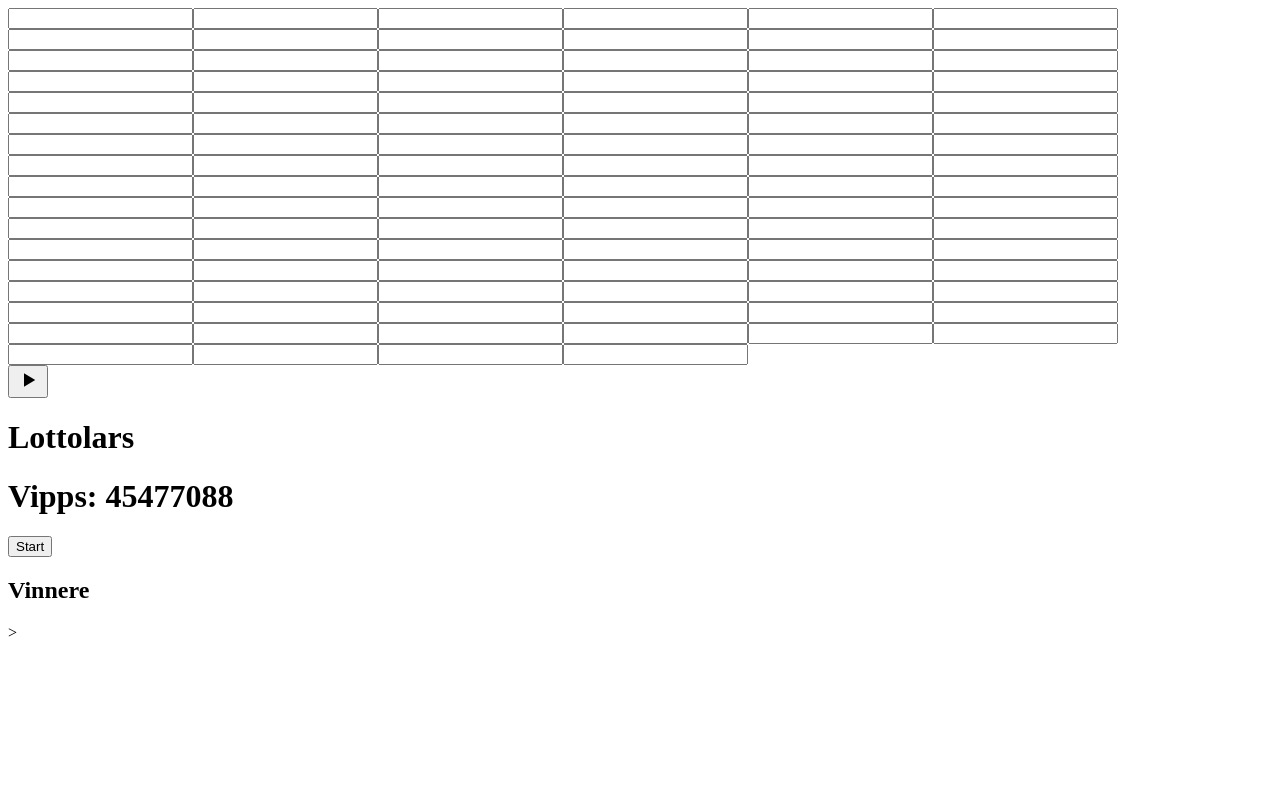
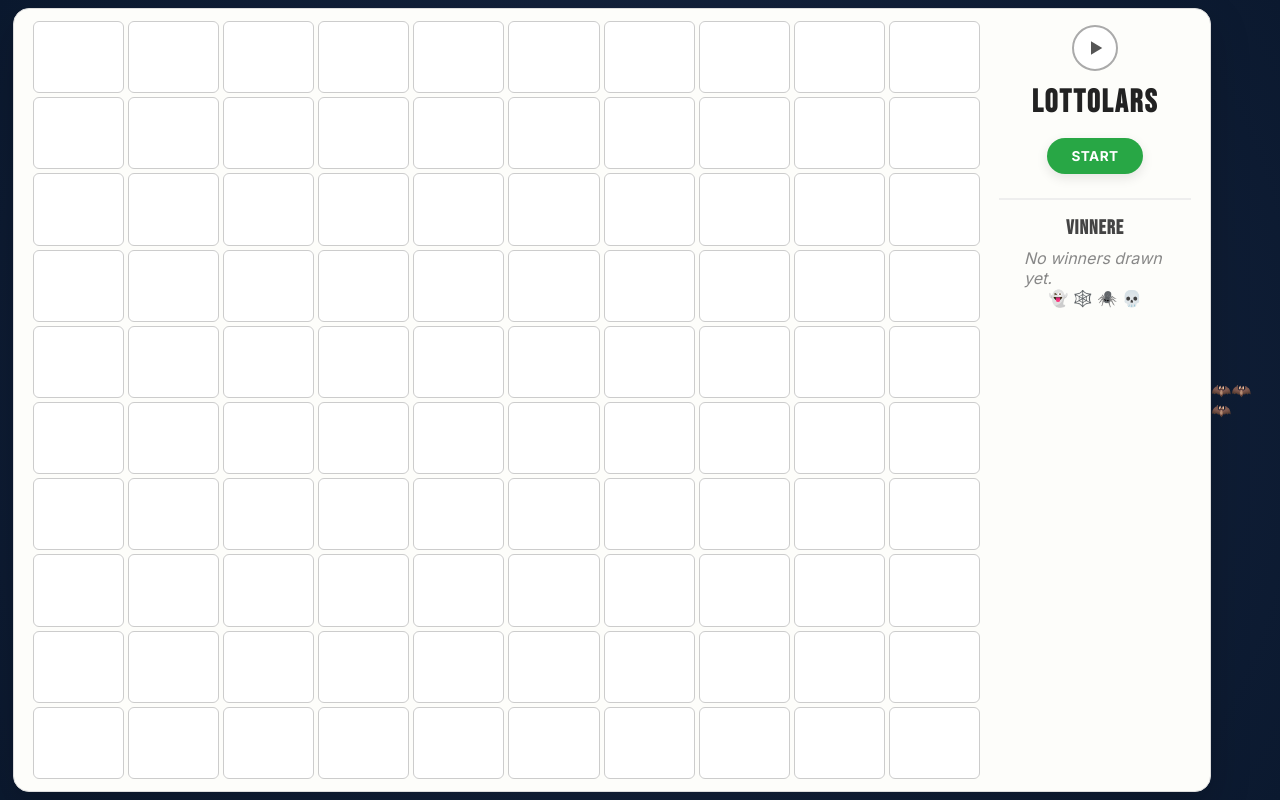
Before and after one commit to xtralars/bingolotto, a plain HTML site: page index.html in a window 1280 px wide. Drawn offline with nearby package versions, Linux system fonts and the light colour scheme.

Commit message:
halloween theme

```diff
--- a/index.html
+++ b/index.html
@@ -2,15 +2,16 @@
 <html lang="en">
 <head>
   <meta charset="UTF-8"> <meta name="viewport" content="width=device-width, initial-scale=1.0">
-  <title id="lottotitle">Lotto</title>
+  <meta name="theme-color" content="#120a1c">
+  <title id="lottotitle">🎃 Lotto</title>
 
   <link rel="preconnect" href="https://fonts.googleapis.com">
   <link rel="preconnect" href="https://fonts.gstatic.com" crossorigin>
-  <link href="https://fonts.googleapis.com/css2?family=Bebas+Neue&family=Inter:wght@400;600;700&display=swap" rel="stylesheet">
+  <link href="https://fonts.googleapis.com/css2?family=Creepster&family=Bebas+Neue&family=Inter:wght@400;600;700&display=swap" rel="stylesheet">
 
   <script src="https://cdn.jsdelivr.net/npm/canvas-confetti@1.9.3/dist/confetti.browser.min.js"></script>
 
-  <link rel="stylesheet" href="style-halloween.css">
+  <link rel="stylesheet" href="styles.css">
 </head>
 <body>
 
@@ -38,7 +39,6 @@
     </div>
 
     <h1>Lottolars</h1>
-    <h1>Vipps: 45477088</h1>
     <div id="button-container">
       <button id="start-button">Start</button>
       <button id="reset-button" hidden >Reset</button>
@@ -47,9 +47,12 @@
       <h2>Vinnere</h2>
       <ol id="winner-list"></ol>
     </div>
+    <div id="sidebar-deco" aria-hidden="true">👻 🕸️ 🕷️ 💀</div>
   </div>
 
 </div>
+
+<div id="bats" aria-hidden="true"><span>🦇</span><span>🦇</span><span>🦇</span></div>
 
 <audio id="background-music" loop></audio>
 
@@ -58,5 +61,3 @@
 </body>
 
 </html>
-
->
--- /dev/null
+++ b/style-halloween.css
@@ -0,0 +1,406 @@
+/* --- Halloween palette ---
+   night:   #120a1c   deep purple-black
+   plum:    #2a1640   panels
+   pumpkin: #ff7a1a   main accent
+   slime:   #8be02f   highlight accent
+   bone:    #f3ead7   text / boxes
+   blood:   #b3122b   reset / danger
+*/
+
+/* --- Preloader Styles --- */
+#preloader {
+  position: fixed;
+  top: 0; left: 0; right: 0; bottom: 0;
+  background-color: #120a1c;
+  z-index: 9999;
+  display: grid;
+  place-items: center;
+  transition: opacity 0.5s ease-out;
+}
+
+.spinner {
+  width: 60px;
+  height: 60px;
+  border: 5px solid rgba(255, 122, 26, 0.2);
+  border-top-color: #ff7a1a;
+  border-radius: 50%;
+  animation: spin 1s linear infinite;
+  box-shadow: 0 0 20px rgba(255, 122, 26, 0.4);
+}
+
+@keyframes spin {
+  to { transform: rotate(360deg); }
+}
+
+#preloader.loaded {
+  opacity: 0;
+  pointer-events: none;
+}
+
+/* --- Global Styles --- */
+* {
+  box-sizing: border-box;
+  margin: 0;
+  padding: 0;
+}
+
+html, body {
+  height: 100%;
+  width: 100%;
+}
+
+body {
+  font-family: 'Inter', sans-serif;
+  background-color: #120a1c;
+  background-image:
+    radial-gradient(circle at 50% 110%, rgba(255, 122, 26, 0.28) 0%, transparent 55%),
+    radial-gradient(circle, #2a1640 0%, #120a1c 100%);
+  min-height: 100vh;
+  display: flex;
+  align-items: center;
+  justify-content: center;
+  padding: 1vh 1vw;
+  transition: background-color 0.8s ease-out;
+}
+
+/* --- Winner background flash --- */
+@keyframes bgFlash {
+  0%   { background-color: #120a1c; }
+  50%  { background-color: #4a1d00; }
+  100% { background-color: #120a1c; }
+}
+
+body.winner-flash {
+  animation: bgFlash 0.8s ease-out;
+}
+
+/* --- Main Container --- */
+#container {
+  display: flex;
+  flex-direction: row;
+  align-items: stretch;
+  gap: 1.5vw;
+  background: #1b0f2b;
+  padding: 1.5vh 1.5vw;
+  border-radius: 16px;
+  box-shadow: 0 0 40px rgba(255, 122, 26, 0.25), 0 15px 40px rgba(0, 0, 0, 0.5);
+  border: 2px solid #ff7a1a;
+  width: 100vw;
+  height: 98vh;
+  max-width: 100vw;
+  max-height: 98vh;
+  overflow: hidden;
+}
+
+/* --- Game Area --- */
+#game-area {
+  flex: 1;
+  min-width: 0;
+  height: 100%;
+  display: flex;
+  align-items: stretch;
+}
+
+/* --- The Lottery Grid --- */
+#grid-container {
+  display: grid;
+  grid-template-columns: repeat(10, 1fr);
+  grid-template-rows: repeat(10, 1fr);
+  gap: clamp(3px, 0.5vh, 7px);
+  width: 100%;
+  height: 100%;
+  container-type: size;
+}
+
+/* --- The Input Boxes --- */
+.box {
+  width: 100%;
+  height: 100%;
+  background: #f3ead7;
+  border: 1px solid #5a3a7a;
+  border-radius: 6px;
+  text-align: center;
+  font-size: 5cqb;
+  text-transform: uppercase;
+  font-family: 'Inter', sans-serif;
+  font-weight: 600;
+  color: #2a1640;
+  padding: 2px;
+  transition: all 0.2s cubic-bezier(0.22, 1, 0.36, 1);
+  position: relative;
+  z-index: 1;
+}
+
+.box:focus {
+  outline: 0;
+  border-color: #8be02f;
+  box-shadow: 0 0 12px rgba(139, 224, 47, 0.7);
+}
+
+/* --- Row Highlight (slime green) --- */
+.row-highlight {
+  background-color: rgba(139, 224, 47, 0.25);
+  outline: 3px solid #8be02f;
+  box-shadow: 0 0 14px rgba(139, 224, 47, 0.55);
+  z-index: 10;
+}
+
+/* --- Cell Highlight (pumpkin glow) --- */
+.highlighted {
+  background-color: #ffb066;
+  border: 2px solid #ff7a1a;
+  box-shadow: 0 0 20px rgba(255, 122, 26, 0.9);
+  transform: scale(1.08);
+  z-index: 10;
+}
+
+/* --- Selected Boxes (burnt out) --- */
+.box.selected {
+  background-color: #3b2a50;
+  border: 2px solid #5a3a7a;
+  color: #8a76a3;
+  cursor: not-allowed;
+  opacity: 0.6;
+  transition: background-color 0.5s ease, opacity 0.5s ease;
+}
+
+.selected {
+  background-color: #3b2a50;
+  border-color: #5a3a7a;
+  color: #8a76a3;
+  font-weight: 600;
+}
+
+/* --- Winner --- */
+.winner {
+  background-color: #ff7a1a;
+  color: #120a1c;
+  font-weight: 700;
+  transform: scale(1.25);
+  border-color: #ffd29a;
+  box-shadow: 0 0 25px #ff7a1a;
+  z-index: 20;
+  animation: pulse 1.5s infinite ease-in-out;
+}
+
+@keyframes pulse {
+  0%   { transform: scale(1.25); box-shadow: 0 0 25px #ff7a1a; }
+  50%  { transform: scale(1.3);  box-shadow: 0 0 40px #ff7a1a, 0 0 70px rgba(255, 122, 26, 0.5); }
+  100% { transform: scale(1.25); box-shadow: 0 0 25px #ff7a1a; }
+}
+
+/* --- Sidebar --- */
+#sidebar {
+  width: clamp(140px, 15vw, 220px);
+  flex-shrink: 0;
+  display: flex;
+  flex-direction: column;
+  align-items: center;
+  overflow-y: auto;
+  padding: 0.5vh 0;
+}
+
+/* --- Music Button --- */
+#music-control {
+  margin-bottom: 1.5vh;
+}
+
+#music-toggle-button {
+  width: 46px;
+  height: 46px;
+  padding: 0;
+  border: 2px solid #ff7a1a;
+  border-radius: 50%;
+  background-color: #2a1640;
+  color: #ff7a1a;
+  cursor: pointer;
+  transition: all 0.2s ease;
+  display: inline-flex;
+  align-items: center;
+  justify-content: center;
+}
+
+#music-toggle-button:hover {
+  background-color: #ff7a1a;
+  color: #120a1c;
+  border-color: #ffd29a;
+}
+
+/* --- Title --- */
+h1 {
+  font-family: 'Creepster', 'Bebas Neue', sans-serif;
+  font-size: clamp(2rem, 4vh, 4.5rem);
+  font-weight: 400;
+  color: #ff7a1a;
+  text-shadow: 0 0 14px rgba(255, 122, 26, 0.6), 2px 2px 0 #120a1c;
+  margin-bottom: 2vh;
+  letter-spacing: 2px;
+  text-align: center;
+}
+
+h1::before {
+  content: '🎃';
+  display: block;
+  font-size: 0.8em;
+  margin-bottom: 0.1em;
+}
+
+/* --- Button Container --- */
+#button-container {
+  display: flex;
+  flex-wrap: wrap;
+  justify-content: center;
+  gap: 10px;
+  margin-bottom: 1vh;
+}
+
+/* --- Buttons --- */
+#start-button,
+#reset-button {
+  padding: 10px 24px;
+  font-family: 'Inter', sans-serif;
+  font-size: clamp(0.85rem, 1.2vh, 1.1rem);
+  font-weight: 700;
+  text-transform: uppercase;
+  letter-spacing: 0.5px;
+  color: #fff;
+  border: none;
+  border-radius: 50px;
+  cursor: pointer;
+  transition: all 0.2s ease;
+  box-shadow: 0 4px 12px rgba(0, 0, 0, 0.35);
+}
+
+#start-button { background-color: #e8650a; color: #120a1c; }
+#start-button:hover { background-color: #ff7a1a; transform: translateY(-2px); box-shadow: 0 0 18px rgba(255, 122, 26, 0.7); }
+#start-button:disabled { background-color: #4a3a5c; color: #8a76a3; cursor: not-allowed; transform: none; box-shadow: none; }
+#reset-button { background-color: #b3122b; }
+#reset-button:hover { background-color: #d4172f; transform: translateY(-2px); box-shadow: 0 0 18px rgba(212, 23, 47, 0.7); }
+
+#start-button:focus-visible,
+#reset-button:focus-visible,
+#music-toggle-button:focus-visible {
+  outline: 3px solid #8be02f;
+  outline-offset: 3px;
+}
+
+/* --- Winner List --- */
+#winner-list-container {
+  margin-top: 2vh;
+  padding-top: 2vh;
+  border-top: 2px solid #5a3a7a;
+  text-align: left;
+  width: 100%;
+}
+
+#winner-list-container h2 {
+  font-family: 'Creepster', 'Bebas Neue', sans-serif;
+  font-weight: 400;
+  font-size: clamp(1.2rem, 2.5vh, 2rem);
+  color: #8be02f;
+  text-shadow: 0 0 10px rgba(139, 224, 47, 0.4);
+  margin-bottom: 1vh;
+  text-align: center;
+  letter-spacing: 1px;
+}
+
+#winner-list {
+  list-style: decimal;
+  padding-left: 25px;
+  margin: 0;
+  color: #ff7a1a;
+}
+
+#winner-list li {
+  font-size: clamp(0.8rem, 1.2vh, 1rem);
+  font-weight: 600;
+  color: #f3ead7;
+  padding: 6px 0;
+  border-bottom: 1px dashed #5a3a7a;
+  animation: slideIn 0.4s ease-out;
+}
+
+@keyframes slideIn {
+  from { opacity: 0; transform: translateX(-15px); }
+  to   { opacity: 1; transform: translateX(0); }
+}
+
+#winner-list li:last-child { border-bottom: none; }
+#winner-list:empty::after { content: 'No winners drawn yet.'; font-style: italic; font-weight: 400; color: #8a76a3; }
+
+/* --- Respect reduced motion --- */
+@media (prefers-reduced-motion: reduce) {
+  .winner, .spinner, body.winner-flash { animation: none; }
+}
+
+/* --- Responsive --- */
+@media (max-width: 768px) {
+  body {
+    padding: 10px;
+    align-items: flex-start;
+  }
+
+  #container {
+    flex-direction: column;
+    height: auto;
+    max-height: none;
+    width: 100%;
+    padding: 20px;
+    gap: 20px;
+  }
+
+  #game-area {
+    width: 100%;
+  }
+
+  #grid-container {
+    width: 100%;
+    height: auto;
+    aspect-ratio: 1;
+  }
+
+  #sidebar {
+    width: 100%;
+    max-width: 100%;
+  }
+}
+
+/* --- Decorations --- */
+#sidebar-deco {
+  margin-top: auto;
+  padding-top: 2vh;
+  font-size: clamp(1rem, 2.4vh, 1.6rem);
+  letter-spacing: 6px;
+  text-align: center;
+  opacity: 0.85;
+}
+
+#bats {
+  position: fixed;
+  inset: 0;
+  pointer-events: none;
+  overflow: hidden;
+  z-index: 5;
+}
+
+#bats span {
+  position: absolute;
+  left: -60px;
+  font-size: 28px;
+  animation: batFly 18s linear infinite;
+}
+#bats span:nth-child(1) { top: 12%; animation-delay: 0s; }
+#bats span:nth-child(2) { top: 45%; animation-delay: 7s; font-size: 22px; }
+#bats span:nth-child(3) { top: 75%; animation-delay: 12s; }
+
+@keyframes batFly {
+  0%   { transform: translate(0, 0); }
+  25%  { transform: translate(30vw, -30px); }
+  50%  { transform: translate(60vw, 20px); }
+  75%  { transform: translate(85vw, -25px); }
+  100% { transform: translate(110vw, 0); }
+}
+
+@media (prefers-reduced-motion: reduce) {
+  #bats { display: none; }
+}
```
